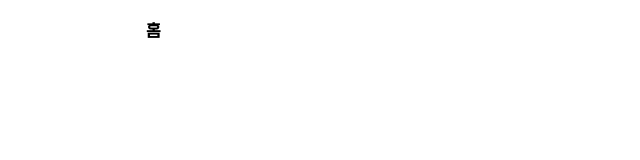
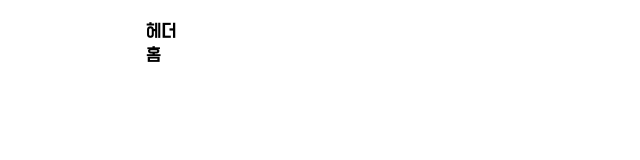
Before and after one commit to YEOBAEK-TEAM/yeobaek-frontend, a React (Vite) app: page / in a window 1280 px wide. Shown: the top 160 px of the page, without its empty margins (319-959 px from the left). Built offline with nearby package versions, Linux system fonts and the light colour scheme.

Commit message:
✨ Feat: 헤더 레이아웃에 추가

```diff
--- /dev/null
+++ b/src/components/common/header/Header.tsx
@@ -0,0 +1,3 @@
+export default function Header() {
+  return <h1> 헤더</h1>;
+}
--- a/src/layouts/RootLayout.tsx
+++ b/src/layouts/RootLayout.tsx
@@ -1,10 +1,12 @@
 import { Outlet } from "react-router-dom";
 
 import FooterNavigation from "@/components/common/footerNavigation/FooterNavigation";
+import Header from "@/components/common/header/Header";
 
 export default function RootLayout() {
   return (
     <div className="mx-auto min-h-screen w-full max-w-97.5 px-5 py-5 bg-white">
+      <Header />
       <Outlet />
       <FooterNavigation />
     </div>
```
